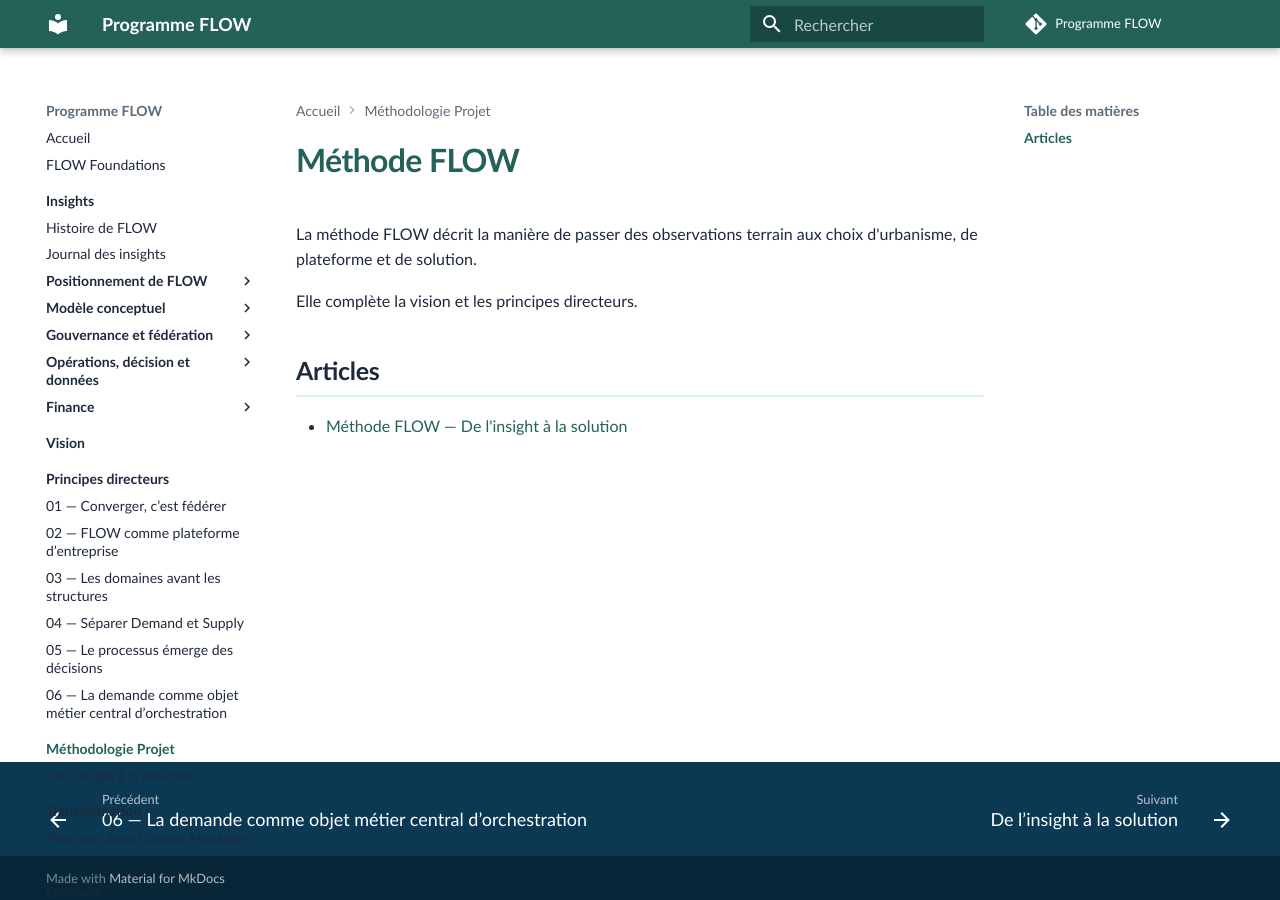
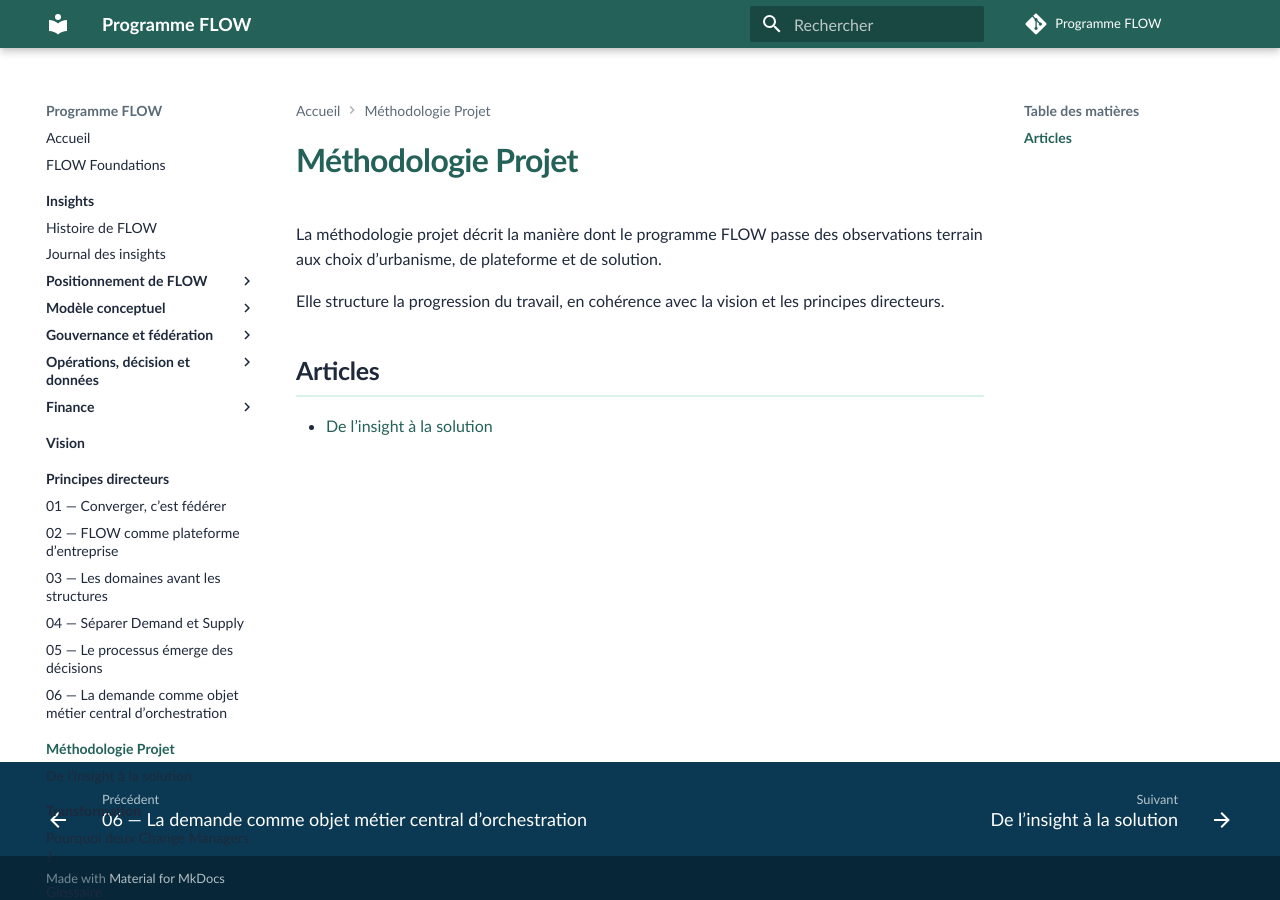
Before and after one commit to laurent-sintes/FLOW-Program, an MkDocs documentation site: the page built from docs/methode/index.md, in a window 1280 px wide. Built offline with MkDocs 1.6.1 and Material for MkDocs 9.7.7, drawn with Linux system fonts in a browser that asks for light colours; comment, search, counter and statistics services are not loaded.

Commit message:
Renomme la méthodologie du programme FLOW

```diff
--- a/docs/methode/index.md
+++ b/docs/methode/index.md
@@ -1,9 +1,9 @@
-# Méthode FLOW
+# Méthodologie Projet
 
-La méthode FLOW décrit la manière de passer des observations terrain aux choix d'urbanisme, de plateforme et de solution.
+La méthodologie projet décrit la manière dont le programme FLOW passe des observations terrain aux choix d’urbanisme, de plateforme et de solution.
 
-Elle complète la vision et les principes directeurs.
+Elle structure la progression du travail, en cohérence avec la vision et les principes directeurs.
 
 ## Articles
 
-- [Méthode FLOW — De l'insight à la solution](conception-flow.md)
+- [De l’insight à la solution](conception-flow.md)
```
